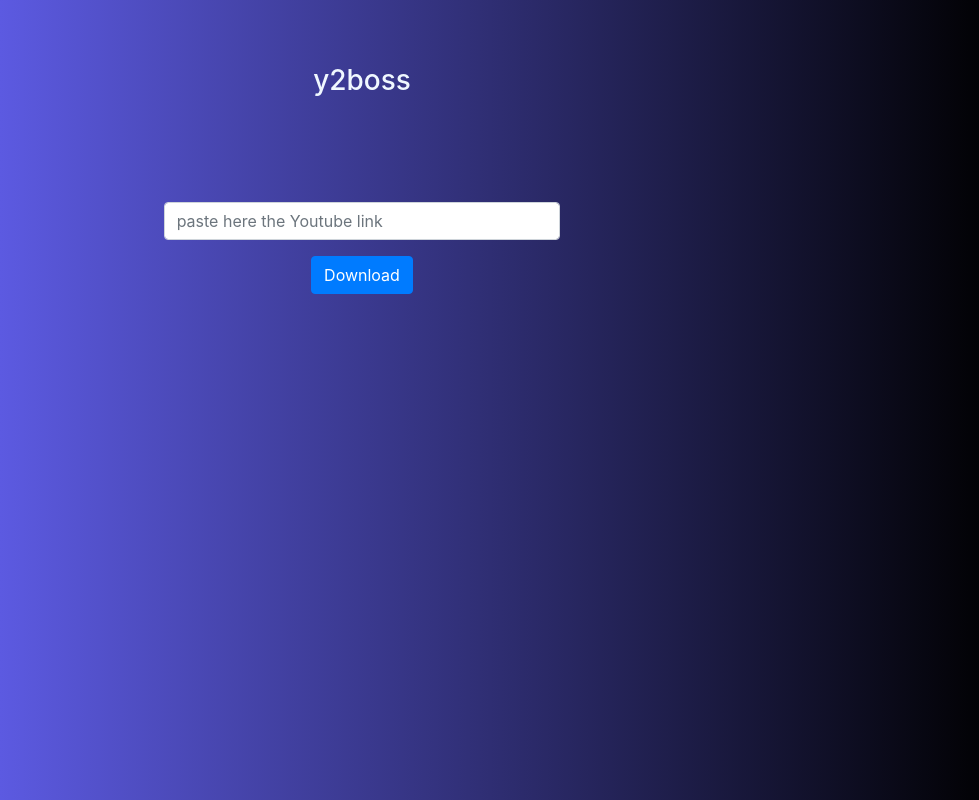
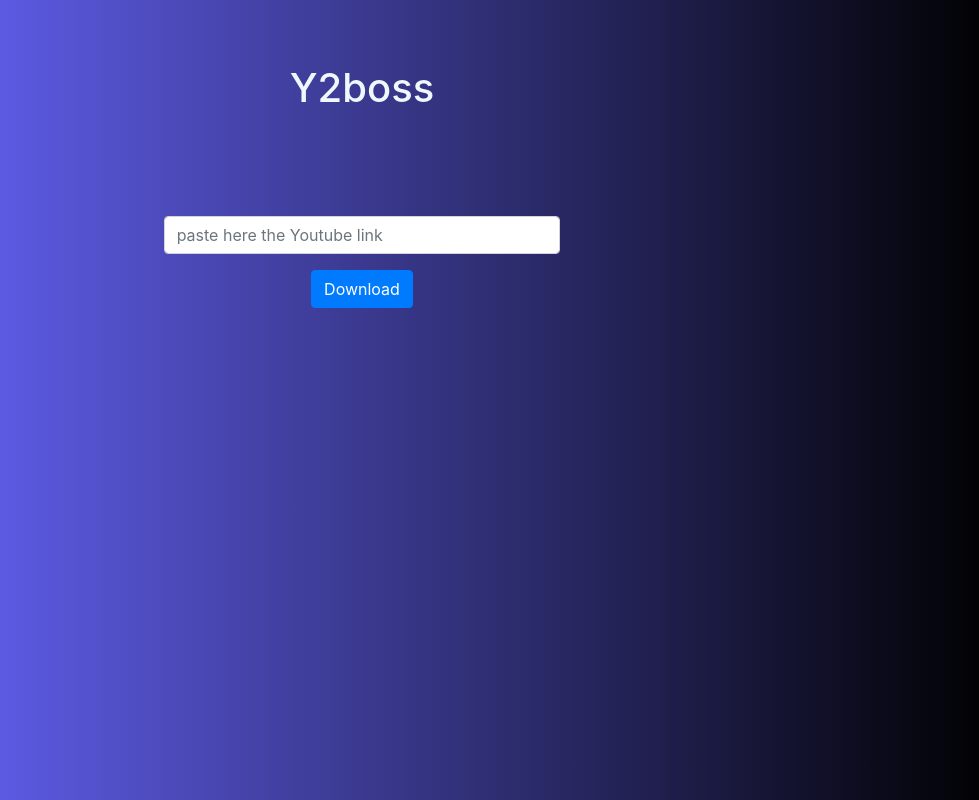
Before and after one commit to vestigialcode/y2boss, a website: page static/index.html in a window 1280 px wide. Shown: the whole page, without its empty margins (278-1257 px from the left). Drawn offline with nearby package versions, Linux system fonts and the light colour scheme.

Commit message:
ui improvement

```diff
--- a/static/index.html
+++ b/static/index.html
@@ -12,6 +12,7 @@
         <style type="text/css">
             #banner{
                 text-decoration: wavy;
+
                 color: aliceblue;
                 height:100vh;
                 background-image: linear-gradient(to right, rgb(94, 92, 230) 20%, black 100%);
@@ -27,7 +28,7 @@
         <div id="banner">
             <div class="container-fluid">
                 <div class="jumbotron text-center">
-                    <h3>y2boss</h3>
+                    <h1>Y2boss</h1>
                 </div>
                 <div class="row">
                     <div class="col-md-4 offset-md-4">
```
